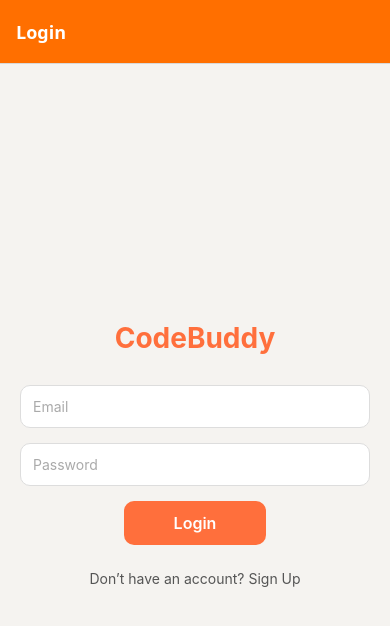
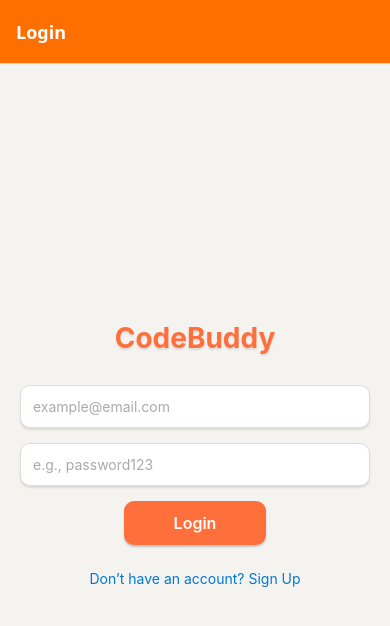
Before and after one commit to yaniChan17/CodeBuddy, a React Native app in the folder frontend/: screen /Login in a window 390 px wide. Shown: the top 626 px of the page. Built offline with nearby package versions, Linux system fonts and the light colour scheme.

Commit message:
angel-login-ui

```diff
--- a/frontend/src/screens/LoginScreen.js
+++ b/frontend/src/screens/LoginScreen.js
@@ -10,14 +10,14 @@ export default function LoginScreen({ navigation }) {
       <Text style={styles.title}>CodeBuddy</Text>
       <TextInput
         style={styles.input}
-        placeholder="Email"
+        placeholder="example@email.com"  // Updated with example
         placeholderTextColor="#aaa"
         value={email}
         onChangeText={setEmail}
       />
       <TextInput
         style={styles.input}
-        placeholder="Password"
+        placeholder="e.g., password123"  // Updated with example
         placeholderTextColor="#aaa"
         secureTextEntry
         value={password}
@@ -40,14 +40,17 @@ const styles = StyleSheet.create({
     flex: 1,
     justifyContent: 'center',
     alignItems: 'center',
-    backgroundColor: '#f5f3f0', // dirty white / pastel
+    backgroundColor: '#f5f3f0', // dirty white / pastel, unchanged for consistency
     padding: 20,
   },
   title: {
     fontSize: 28,
     fontWeight: '700',
     marginBottom: 30,
-    color: '#ff6f3c', // pastel orange
+    color: '#ff6f3c', // pastel orange, unchanged
+    textShadowColor: 'rgba(0, 0, 0, 0.1)', // Subtle shadow for Reddit-inspired depth
+    textShadowOffset: { width: 0, height: 2 },
+    textShadowRadius: 2,
   },
   input: {
     width: '100%',
@@ -57,13 +60,23 @@ const styles = StyleSheet.create({
     marginBottom: 15,
     borderWidth: 1,
     borderColor: '#ddd',
+    shadowColor: '#000', // Added subtle shadow for Reddit-like input depth
+    shadowOffset: { width: 0, height: 2 },
+    shadowOpacity: 0.1,
+    shadowRadius: 2,
+    elevation: 1, // For Android compatibility, keeps it light
   },
   button: {
-    backgroundColor: '#ff6f3c',
+    backgroundColor: '#ff6f3c', // Unchanged orange for consistency
     paddingVertical: 12,
     paddingHorizontal: 50,
     borderRadius: 10,
     marginBottom: 15,
+    shadowColor: '#000', // Retained from previous enhancement
+    shadowOffset: { width: 0, height: 2 },
+    shadowOpacity: 0.2,
+    shadowRadius: 2,
+    elevation: 2, // For Android compatibility
   },
   buttonText: {
     color: '#fff',
@@ -71,7 +84,7 @@ const styles = StyleSheet.create({
     fontWeight: '600',
   },
   link: {
-    color: '#555',
+    color: '#0079D3', // Reddit's blue, unchanged for link inspiration
     marginTop: 10,
   },
 });
```
Also changed, not shown: 2 other files (tests, documents, lock files or other folders). Lines whose indentation alone changed are shown as unchanged.
